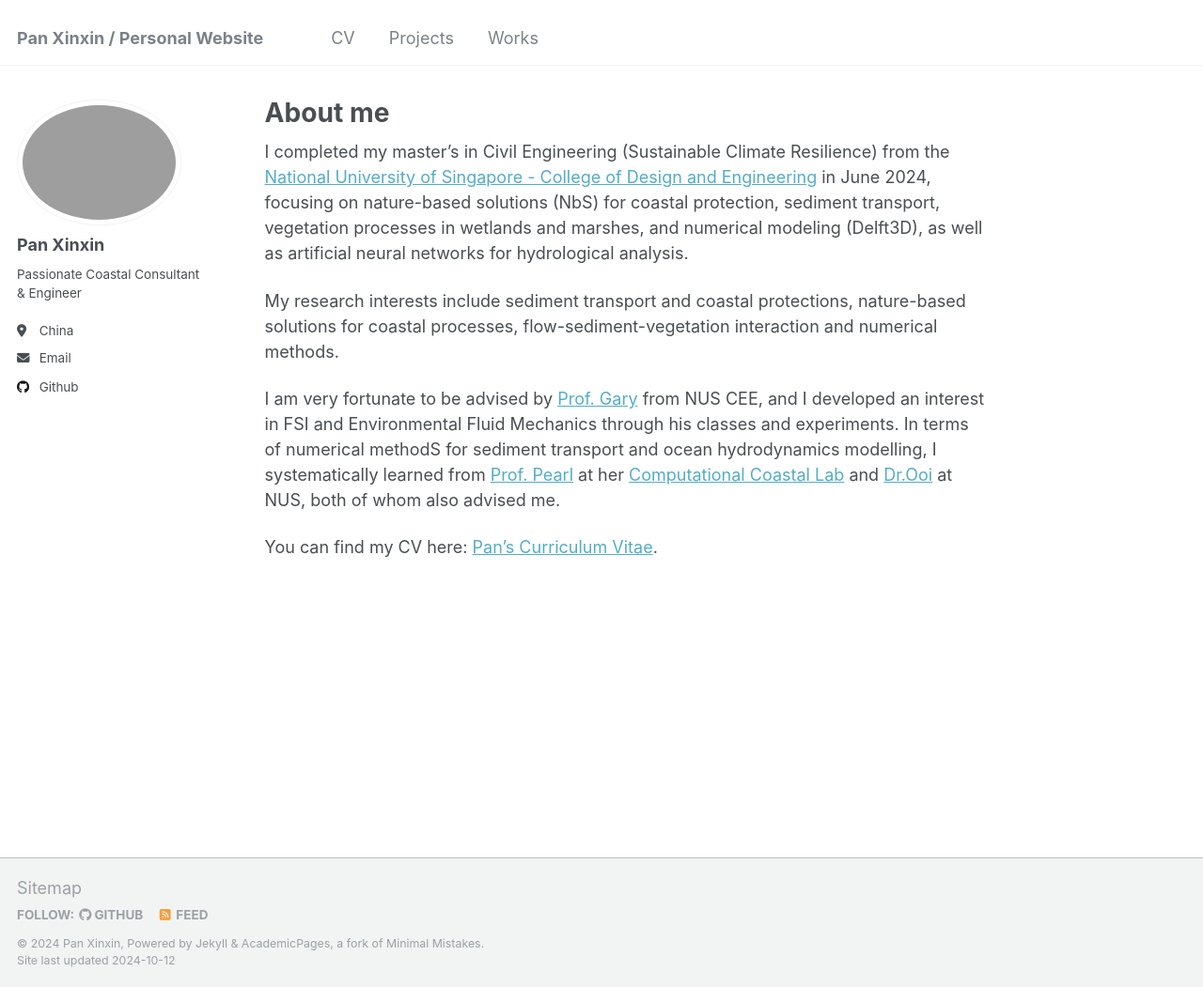
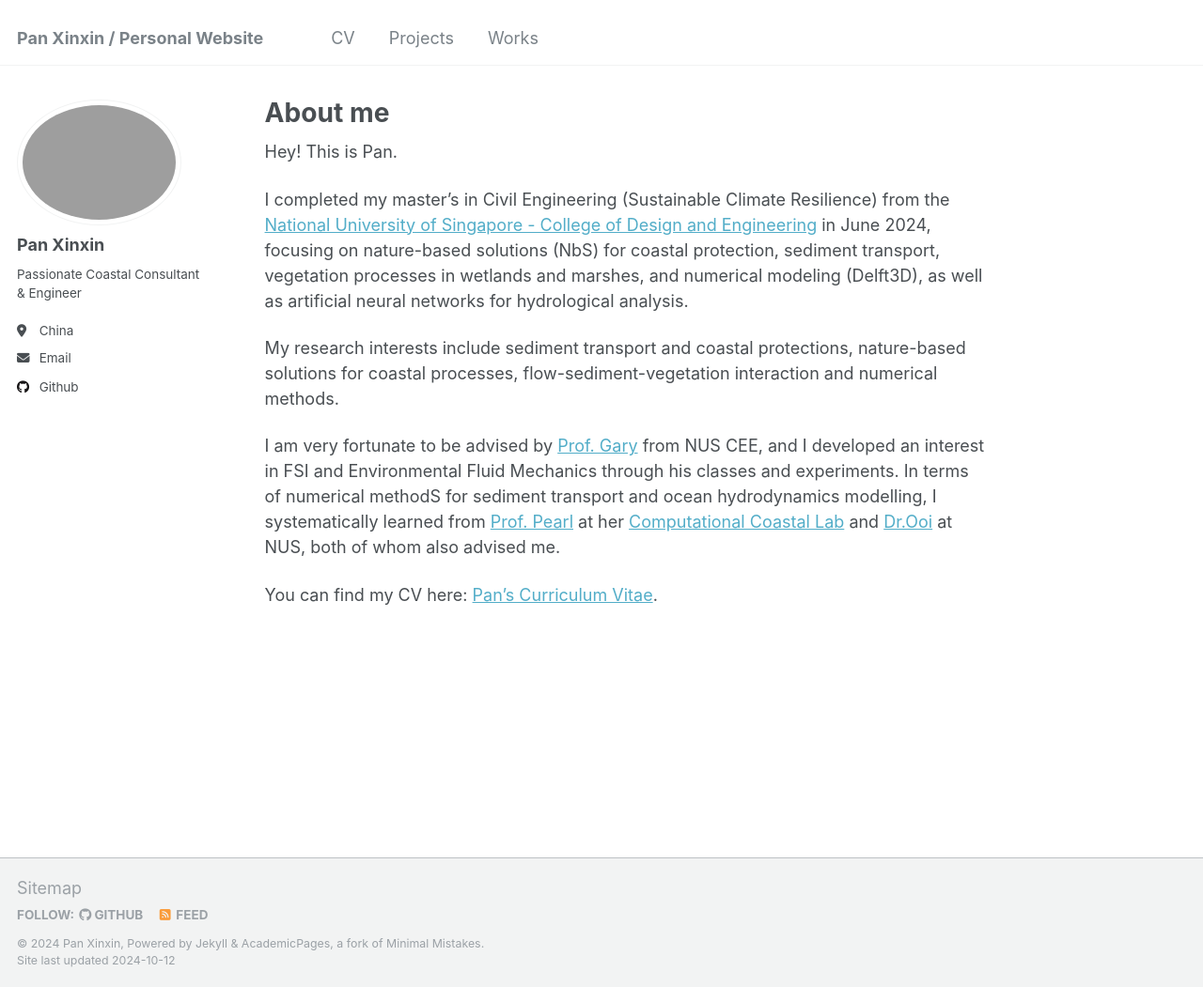
Before and after one commit to kingdaxing/kingdaxing.github.io, a Jekyll site: the page built from _pages/about.md, in a window 1280 px wide and 1051 px high. Shown: the whole window at 94% size. Built offline with Jekyll 4.4.1, drawn with Linux system fonts in a browser that asks for light colours.

Commit message:
Update about.md

```diff
--- a/_pages/about.md
+++ b/_pages/about.md
@@ -7,6 +7,8 @@ redirect_from:
   - /about.html
 ---
 
+Hey! This is Pan.
+
 I completed my master's in Civil Engineering (Sustainable Climate Resilience) from the [National University of Singapore - College of Design and Engineering](https://cde.nus.edu.sg/cee/) in June 2024, focusing on nature-based solutions (NbS) for coastal protection, sediment transport, vegetation processes in wetlands and marshes, and numerical modeling (Delft3D), as well as artificial neural networks for hydrological analysis.
 
 My research interests include sediment transport and coastal protections, nature-based solutions for coastal processes, flow-sediment-vegetation interaction and numerical methods.
```
